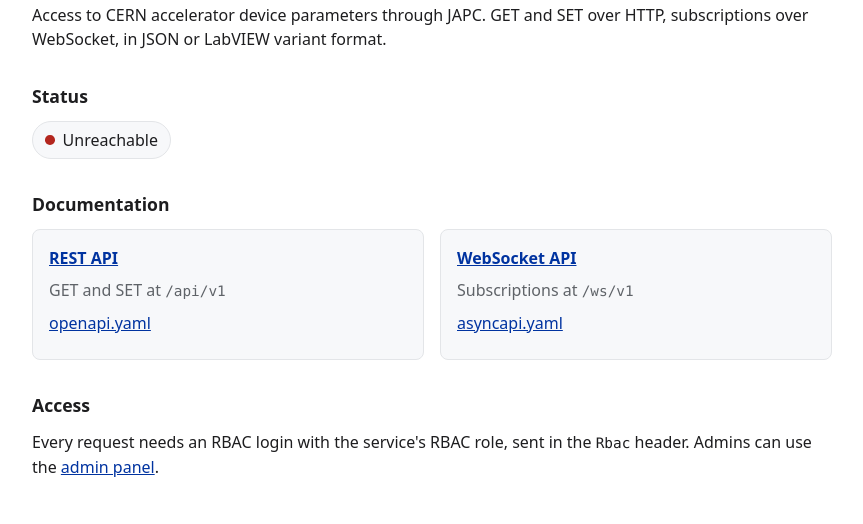
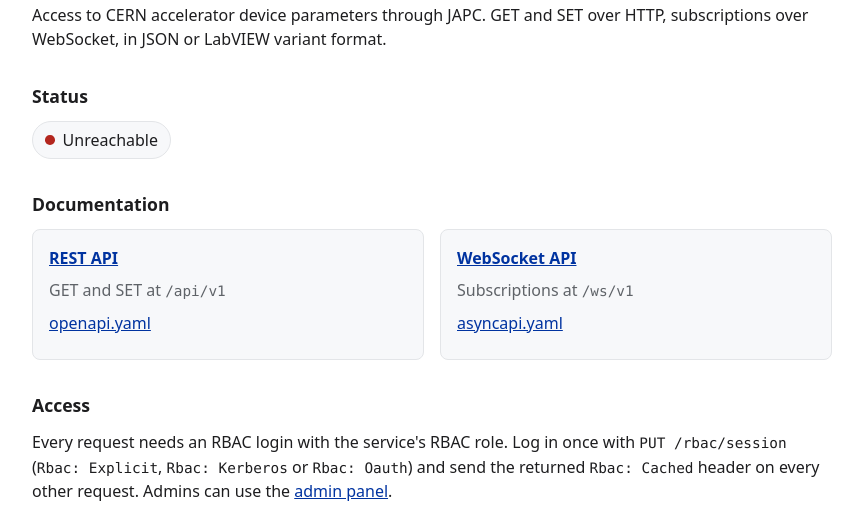
Before and after one commit to neo-cass/cern-rade-japc-service, a plain HTML site: page src/main/resources/web/index.html in a window 1280 px wide. Shown: the part 127-651 px from the top of the page, without its empty margins (208-1071 px from the left). Drawn offline with Linux system fonts and the light colour scheme; no server answers.

Commit message:
Document /rbac/session and the Cached and Token schemes for data calls

```diff
--- a/src/main/resources/web/index.html
+++ b/src/main/resources/web/index.html
@@ -50,7 +50,7 @@
     </div>
 
     <h2>Access</h2>
-    <p>Every request needs an RBAC login with the service's RBAC role, sent in the <code>Rbac</code> header. Admins can use the <a href="/admin">admin panel</a>.</p>
+    <p>Every request needs an RBAC login with the service's RBAC role. Log in once with <code>PUT /rbac/session</code> (<code>Rbac: Explicit</code>, <code>Rbac: Kerberos</code> or <code>Rbac: Oauth</code>) and send the returned <code>Rbac: Cached</code> header on every other request. Admins can use the <a href="/admin">admin panel</a>.</p>
 
     <footer>
         <div class="org">
```
Also changed, not shown: 2 other files.
